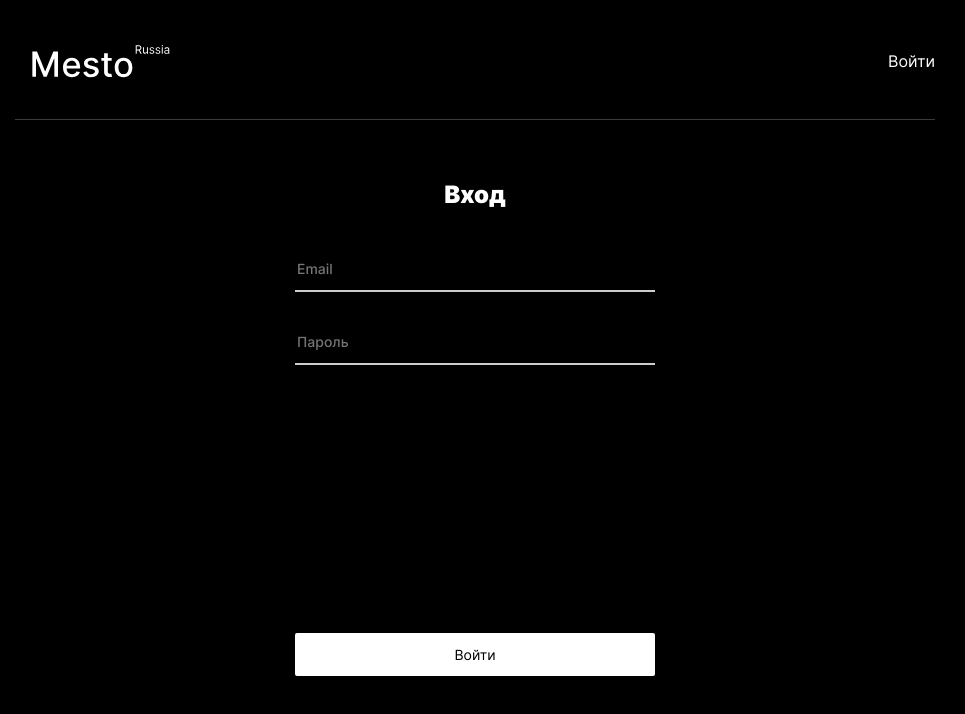
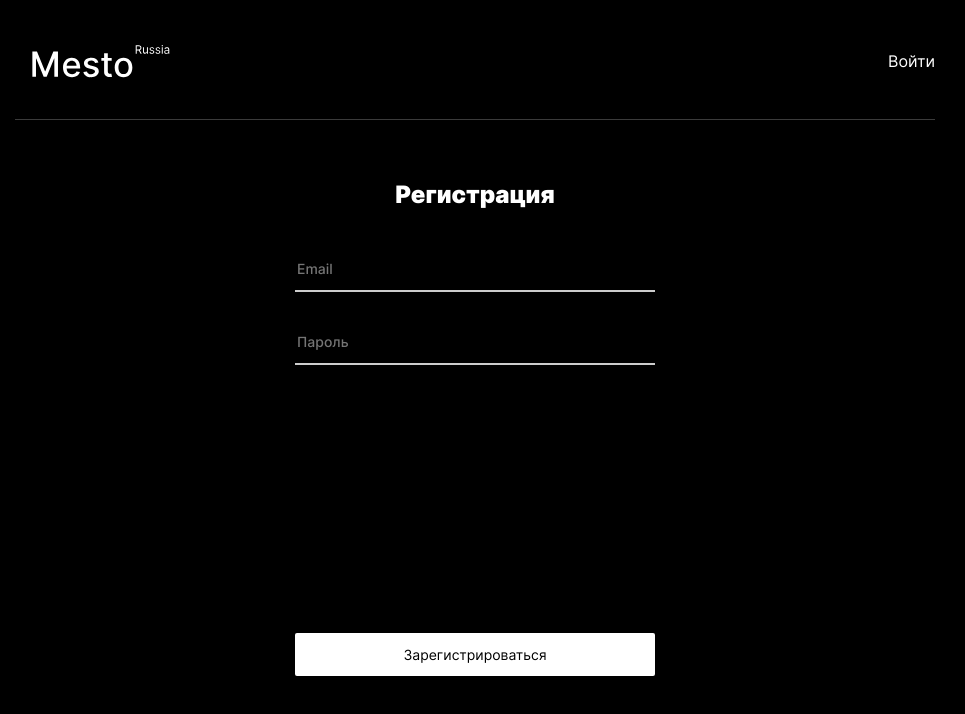
Before and after one commit to mintolime/mesto-react, a React (Create React App) app: page / in a window 1280 px wide. Shown: the top 714 px of the page, without its empty margins (165-1130 px from the left). Built offline with nearby package versions, Linux system fonts and the light colour scheme; no server answers.

Commit message:
dev: create Register comp

```diff
--- a/src/components/App.jsx
+++ b/src/components/App.jsx
@@ -11,6 +11,7 @@ import AddPlacePopup from './AddPlacePopup';
 import ImagePopup from './ImagePopup';
 import Loading from './Loading';
 import Login from './Login';
+import Register from './Register';
 import { apiData } from '../utils/api/api';
 import { CurrentUserContext } from '../context/CurrentUserContext';
 
@@ -139,7 +140,8 @@ function App() {
     <>
       <CurrentUserContext.Provider value={currentUser}>
         <Header btnHeaderText={'Войти'} />
-        <Login/>
+        {/* <Login/> */}
+        <Register/>
         {/* {isLoadingActive ? (
           <Loading error={isErrorMessage} />
         ) : (
--- a/src/components/EntryForm.jsx
+++ b/src/components/EntryForm.jsx
@@ -1,3 +1,4 @@
+
 function Entry({ title, btnText }) {
   return (
     <section className="login" aria-label={title}>
--- /dev/null
+++ b/src/components/Register.jsx
@@ -0,0 +1,5 @@
+import Entry from './EntryForm';
+function Register() {
+  return <Entry title="Регистрация" btnText="Зарегистрироваться"></Entry>;
+}
+export default Register;
```
